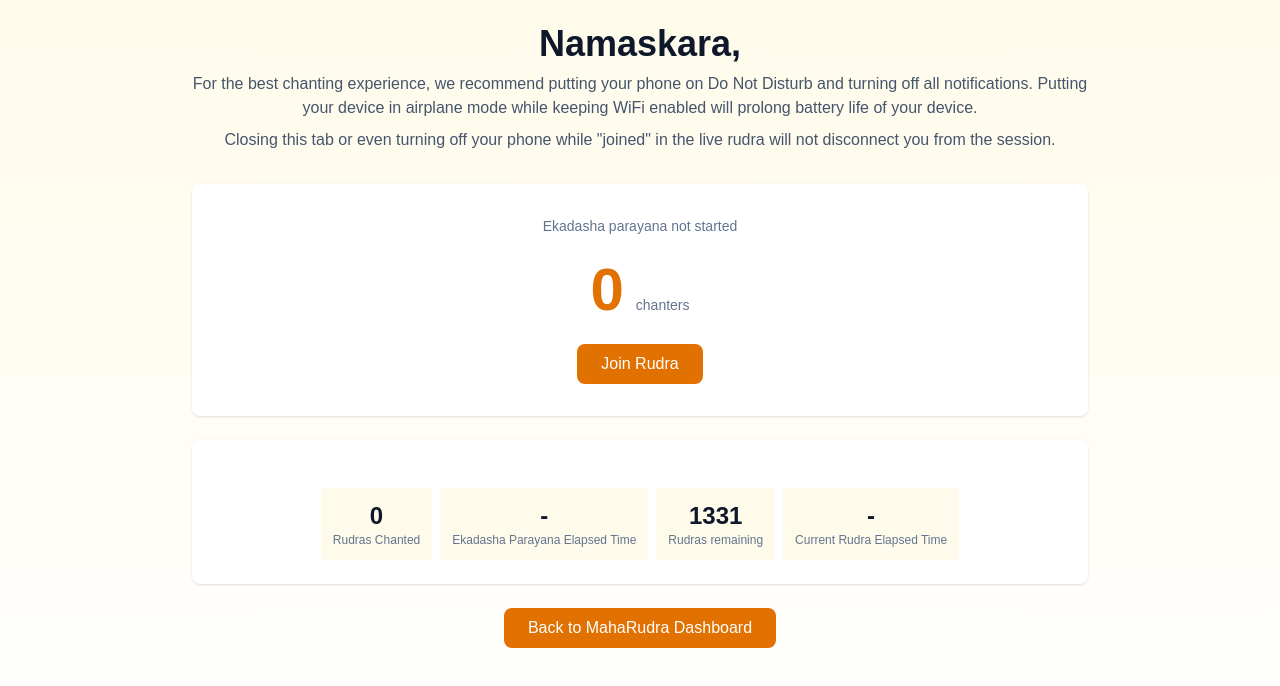
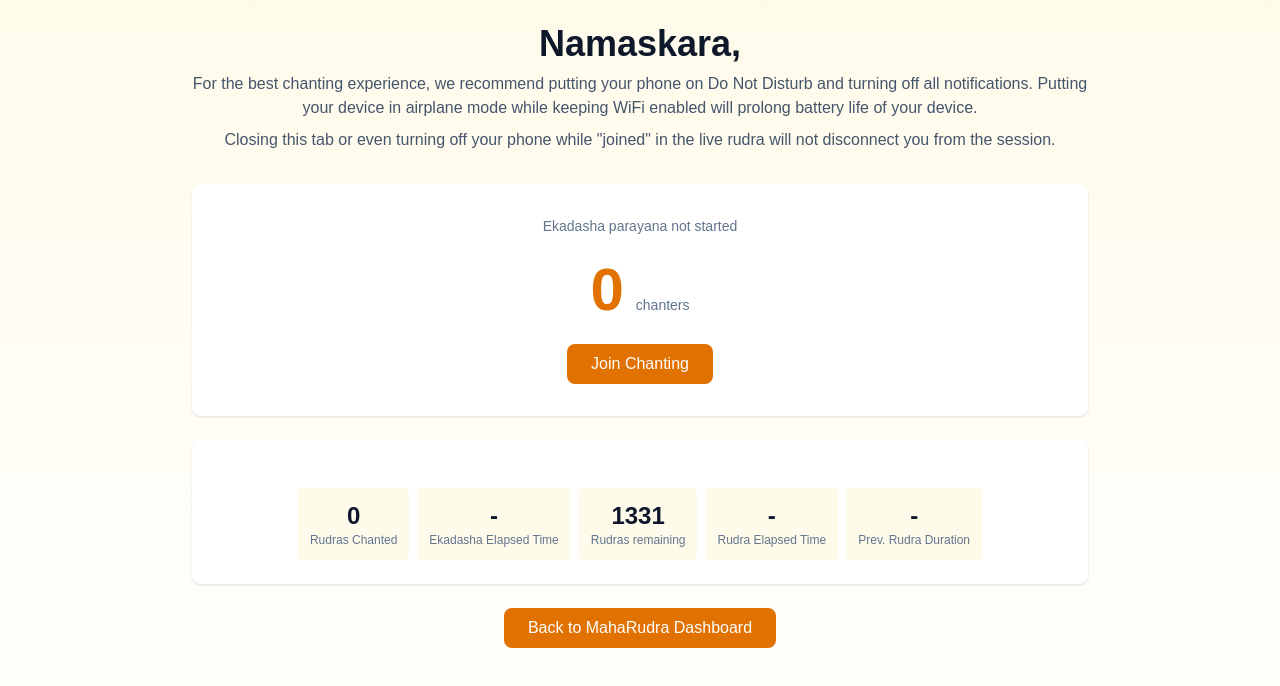
Before and after one commit to Vipra-Vrinda/maharudradfw, a Next.js app: page /maharudradfw/livecount in a window 1280 px wide. Shown: the top 686 px of the page. Built offline with nearby package versions, Linux system fonts and the light colour scheme; no server answers; the database is empty; sample sign-in values are in the browser's storage.

Commit message:
working stage

```diff
--- a/src/app/livecount/page.jsx
+++ b/src/app/livecount/page.jsx
@@ -17,6 +17,7 @@ export default function LiveCountPage() {
   const [rudraCountLoading, setRudraCountLoading] = useState(true);
   const [ekadashaStart, setEkadashaStart] = useState(0);
   const [rudraStart, setRudraStart] = useState(0);
+  const [rudraPrevDuration, setRudraPrevDuration] = useState(0);
   const [joined, setJoined] = useState(false);
   const [chantingInProgress, setChantingInProgress] = useState(false);
   const [adminMessage, setAdminMessage] = useState("");
@@ -45,6 +46,7 @@ export default function LiveCountPage() {
     const chantingInProgressRef = ref(db, "chanting");
     const ekadashaRef = ref(db, "timestamps/ekadashaStart");
     const rudraTimeRef = ref(db, "timestamps/rudraStart");
+    const rudraPrevDurationRef = ref(db, "previousRudraDuration");
 
 
     // Listen for changes
@@ -70,12 +72,17 @@ export default function LiveCountPage() {
       setRudraStart(snapshot.val() || 0);
     });
 
+    const unsubscribeRudraPrevDuration = onValue(rudraPrevDurationRef, (snapshot) => {
+      setRudraPrevDuration(snapshot.val() || 0);
+    });
+
     return () => {
       unsubscribeRudra();
       unsubscribeChanter();
       unsubscribeChanting();
       unsubscribeEkadasha();
       unsubscribeRudraStart();
+      unsubscribeRudraPrevDuration();
     };
   }, []);
 
@@ -113,6 +120,15 @@ export default function LiveCountPage() {
   }
   const rt = rudraElapsedTime();
 
+
+  function calcRudraPrevDuration() {
+    const secs = Math.floor(rudraPrevDuration / 1000);
+    const minutes = Math.floor((secs % 3600) / 60);
+    const seconds = secs % 60;
+    return { minutes, seconds };
+  }
+  const rd = calcRudraPrevDuration();
+
   const joinRudra = async () => {
     if (joined) return;
     const chanterRef = ref(db, "counters/chanterCount");
@@ -131,22 +147,24 @@ export default function LiveCountPage() {
   }
 
   const startChanting = async () => {
-    /* TODO: fix race conditions */
     if (!MASTER_UIDS.includes(user.uid) || chantingInProgress) return;
 
-    const chantingRef = ref(db, "chanting");
-    const ekadashaStartRef = ref(db, "timestamps/ekadashaStart");
-    const rudraStartRef = ref(db, "timestamps/rudraStart");
+    const parentRef = ref(db);
     try {
       const currTime = Date.now();
-      await runTransaction(chantingRef, (currentValue) => {
-        if (!currentValue) {
-          currentValue = true;
+      await runTransaction(parentRef, (root) => {
+        if (!root) {
+          return root;
         }
-        return currentValue;
+        if (!root.chanting) {
+          if (!root.timestamps.ekadashaStart) {
+            root.timestamps.ekadashaStart = currTime;
+          }
+          root.timestamps.rudraStart = currTime;
+          root.chanting = true;
+        }
+        return root;
       });
-      if (!ekadashaStart) await set(ekadashaStartRef, currTime);
-      await set(rudraStartRef, currTime);
     } catch (err) {
       console.error("Failed to start chanting", err);
     }
@@ -156,19 +174,20 @@ export default function LiveCountPage() {
     if (!MASTER_UIDS.includes(user.uid) || !chantingInProgress) {
       return;
     }
-    const chantingRef = ref(db, "chanting");
-    const rudraRef = ref(db, "counters/rudraCount");
+    const parentRef = ref(db);
     try {
-      await runTransaction(chantingRef, (currentValue) => {
+      await runTransaction(parentRef, (root) => {
+        if (!root) {
+          return root;
+        }
         // Only stop if currently true
-        if (currentValue === true) {
+        if (root.chanting) {
           // safely increment rudra inside the same transaction
-          runTransaction(rudraRef, (rudraCount) => {
-            return (rudraCount || 0) + chanterCount;
-          });
-          return false; // set chanting -> false
+          root.counters.rudraCount = rudraCount + chanterCount;
+          root.previousRudraDuration = Date.now() - rudraStart;
+          root.chanting = false; // set chanting -> false
         }
-        return currentValue; // no-op if already stopped
+        return root; // no-op if already stopped
       });
     } catch (err) {
       console.error("Failed to stop chanting", err);
@@ -219,7 +238,7 @@ export default function LiveCountPage() {
               className={`px-6 py-2 rounded-lg font-medium ${(joined || chantingInProgress) ? "bg-amber-300 text-white cursor-default" : "bg-amber-600 text-white hover:bg-amber-700"}`}
               disabled={joined || chantingInProgress}
             >
-              {joined ? "You are connected" : "Join Rudra"}
+              {joined ? "You are connected" : "Join Chanting"}
             </button>
           </div>
         </section>
@@ -232,7 +251,7 @@ export default function LiveCountPage() {
             </div>
             <div className="p-3 bg-amber-50 rounded text-center">
               <div className="text-2xl font-semibold">{ekadashaStart ?  `${String(et.hours).padStart(2, "0")}:${String(et.minutes).padStart(2, "0")}:${String(et.seconds).padStart(2, "0")}` : "-"}</div>
-              <div className="text-xs text-slate-500">Ekadasha Parayana Elapsed Time</div>
+              <div className="text-xs text-slate-500">Ekadasha Elapsed Time</div>
             </div>
             <div className="p-3 bg-amber-50 rounded text-center">
               <div className="text-2xl font-semibold">{1331 - rudraCount}</div>
@@ -240,7 +259,11 @@ export default function LiveCountPage() {
             </div>
             <div className="p-3 bg-amber-50 rounded text-center">
               <div className="text-2xl font-semibold">{rudraStart ? `${String(rt.minutes).padStart(2, "0")}:${String(rt.seconds).padStart(2, "0")}` : "-"}</div>
-              <div className="text-xs text-slate-500">Current Rudra Elapsed Time</div>
+              <div className="text-xs text-slate-500">Rudra Elapsed Time</div>
+            </div>
+            <div className="p-3 bg-amber-50 rounded text-center">
+              <div className="text-2xl font-semibold">{rudraPrevDuration ? `${String(rd.minutes).padStart(2, "0")}:${String(rd.seconds).padStart(2, "0")}` : "-"}</div>
+              <div className="text-xs text-slate-500">Prev. Rudra Duration</div>
             </div>
           </div>
         </section>
```
Also changed, not shown: public/images/Slide2.png.
